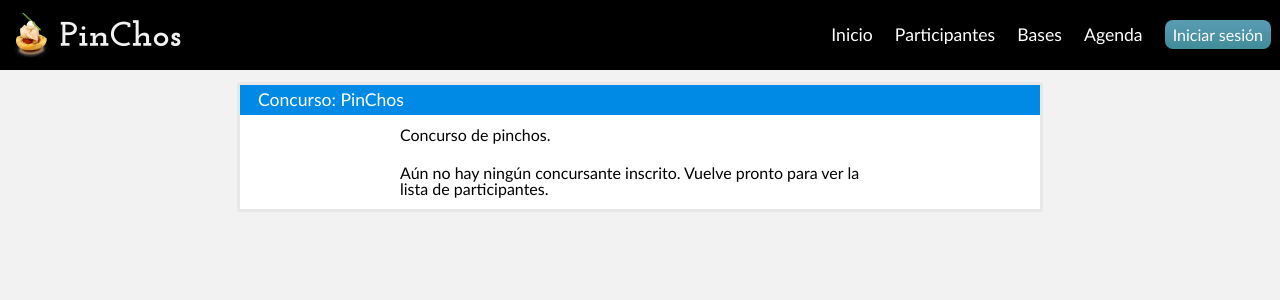
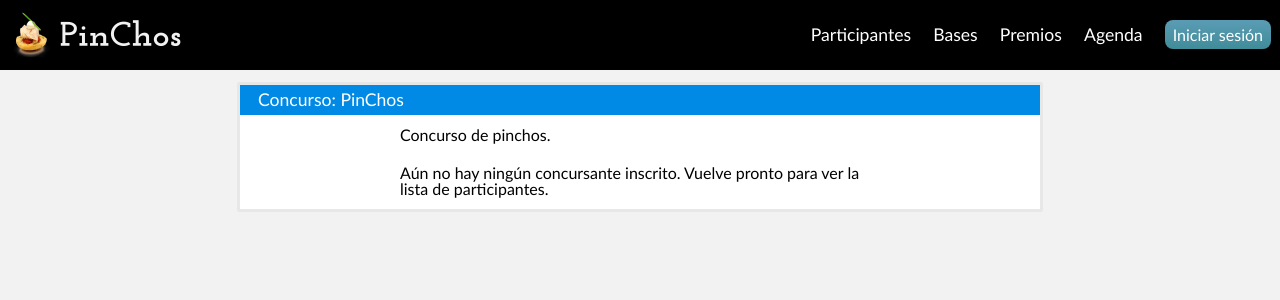
Before and after one commit to Reimashi/pinchos, a PHP site: page / in a window 1280 px wide. Shown: the top 300 px of the page. Run offline with PHP 8.4, Linux system fonts and the light colour scheme; data comes from the database, SQL or seed files in the repository; some libraries are stand-ins or nearby versions.

Commit message:
Añadidas algunas rutas

```diff
--- a/app/views/Principal.php
+++ b/app/views/Principal.php
@@ -29,9 +29,9 @@
                 </div>
                 <div id="head-menu">
                     <ul>
-                        <li><a href="<?php echo SITE_URL . '/index.php' ?>" class="menu-item">Inicio</a></li>
                         <li><a href="<?php echo SITE_URL . '/index.php/buscarinformacion/obtenerLocalizaciones' ?>" class="menu-item">Participantes</a></li>
                         <li><a href="<?php echo SITE_URL . '/index.php/buscarinformacion/obtenerBases' ?>" class="menu-item">Bases</a></li>
+                        <li><a href="<?php echo SITE_URL . '/index.php/buscarinformacion/obtenerPremios' ?>" class="menu-item">Premios</a></li>
                         <li><a href="<?php echo SITE_URL . '/index.php/buscarinformacion/obtenerAgenda' ?>" class="menu-item">Agenda</a></li>
                         <?php
                         if (isset($params['user']) && $params['user']->loguedin()) {
```
